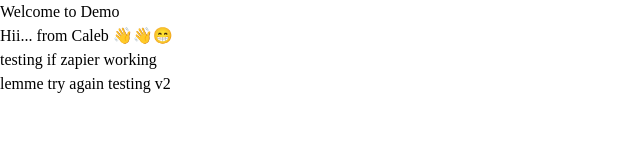
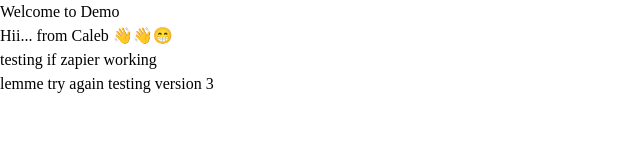
Before and after one commit to Caleb-Kolawole/demo, a React (Create React App) app: page /test in a window 1280 px wide. Shown: the top 160 px of the page, without its empty margins (0-640 px from the left). Built offline with nearby package versions, Linux system fonts and the light colour scheme; no server answers; the database is empty.

Commit message:
trying this again, ggs

```diff
--- a/src/FetchData.js
+++ b/src/FetchData.js
@@ -26,7 +26,7 @@ export default function FetchData() {
       <p>Hii... from Caleb 👋👋😁</p>
       <p>testing if zapier working</p>
       lemme try again
-      testing v2
+      testing version 3
     </div>
   )
 }
```
